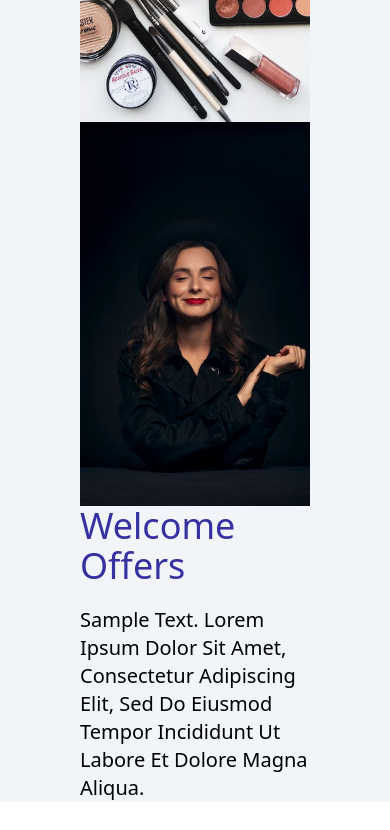
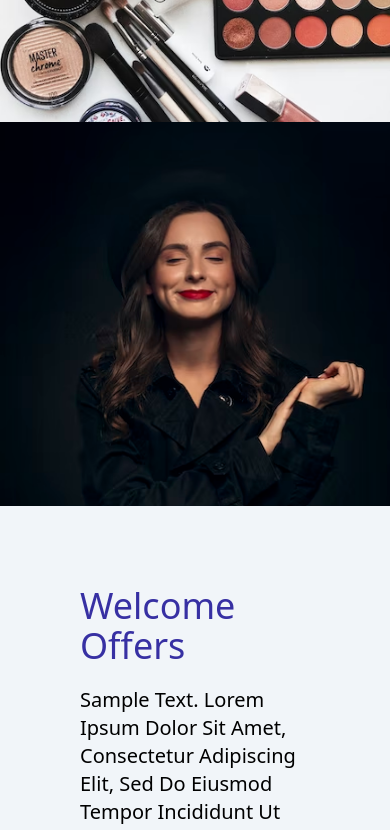
Before and after one commit to yafet-123/Sample_beauty_salon_sample1_frontend, a Next.js app: page / in a window 390 px wide. Shown: the part 5240-6070 px from the top of the page. Built offline with nearby package versions, Linux system fonts and the light colour scheme.

Commit message:
making responsive

```diff
--- a/components/AdvanceFacialOne.js
+++ b/components/AdvanceFacialOne.js
@@ -4,16 +4,16 @@ export function AdvanceFacialOne() {
   return (
     <div className="w-full h-full">
       <div className="advancefacialone-background w-full h-[35rem]"></div>
-      <div className="grid grid-cols-1 lg:grid-cols-2 gap-0 lg:gap-10 px-20 w-full h-full lg:h-screen bg-slate-100">
+      <div className="grid grid-cols-1 lg:grid-cols-2 gap-0 lg:gap-10 lg:px-20 w-full h-full lg:h-screen bg-slate-100">
         <div className="lg:relative">
           <div className="advancefacialone-background-one w-full h-96 lg:h-[30rem] lg:absolute lg:-top-20 z-10"></div>
           <div className="hidden lg:block lg:bg-indigo-900 w-full h-96 lg:h-[45rem] lg:absolute lg:top-40 lg:left-20"></div>
           <div className="advancefacialone-background-two w-full lg:w-3/4 h-96 lg:h-[30rem] lg:absolute lg:top-56 lg:left-44 z-50"></div>
         </div>
-        <div className="relative">
+        <div className="relative mb-5 lg:mb-0">
           <div className="border-0 lg:border-2 border-white w-full h-full lg:h-96 lg:absolute lg:-top-[30rem]">
             <div className="advancefacialone-background-three w-full lg:w-3/4 h-96 lg:h-[60rem] lg:absolute lg:top-1 lg:left-1/4"></div>
-            <div className="flex flex-col lg:absolute lg:top-[70rem] lg:left-1/4">
+            <div className="flex flex-col lg:absolute lg:top-[70rem] lg:left-1/4 p-20 lg:p-20">
               <h1 className="text-left text-indigo-800 font-light text-4xl mb-5 capitalize">
                 welcome offers
               </h1>
```
